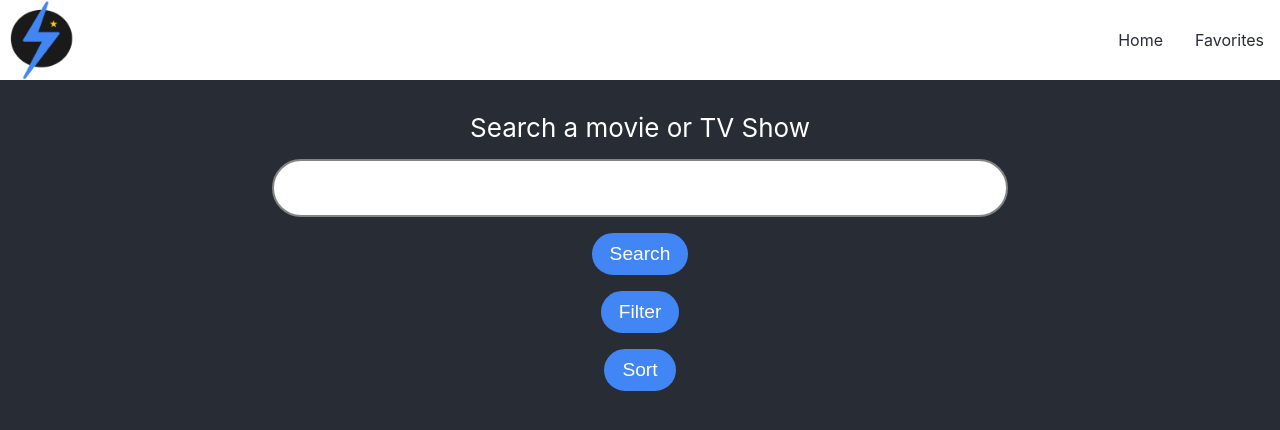
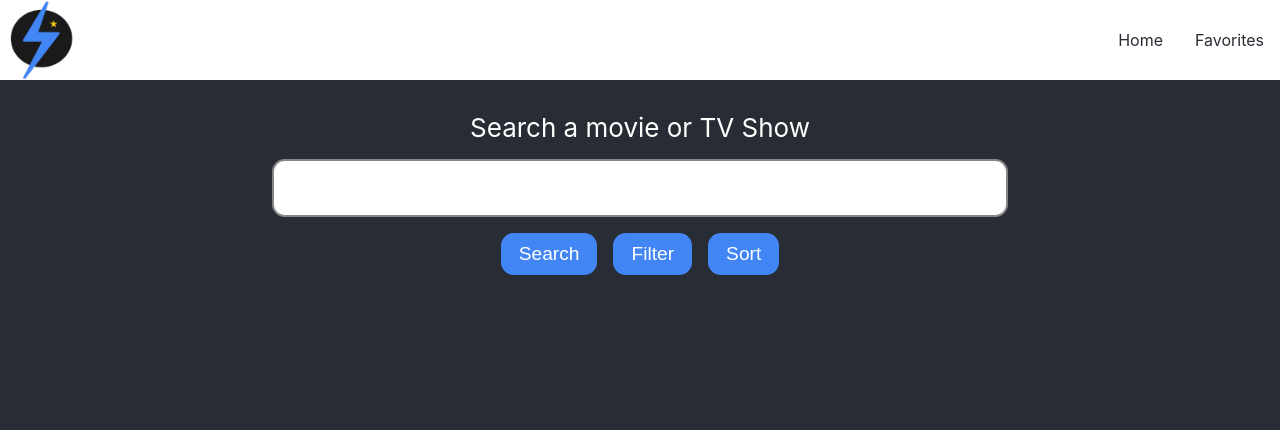
Before and after one commit to fgeo23/movies-app, a React (Create React App) app: page / in a window 1280 px wide. Shown: the top 430 px of the page. Built offline with nearby package versions, Linux system fonts and the light colour scheme.

Commit message:
Modified design of Main page Fixed application by resolving react datepicker issue Added variable for border radius of all items

```diff
--- a/package.json
+++ b/package.json
@@ -13,7 +13,7 @@
     "react-dom": "^18.2.0",
     "react-icons": "^4.11.0",
     "react-router-dom": "^6.16.0",
-    "react-scripts": "5.0.1",
+    "react-scripts": "^5.0.1",
     "sass": "^1.68.0",
     "web-vitals": "^3.4.0"
   },
--- a/src/components/Main/Main.js
+++ b/src/components/Main/Main.js
@@ -17,7 +17,7 @@ function Main(props) {
     const [genres, setGenres] = useState([]);
     const [selectedGenre, selectGenre] = useState('');
     const [selectedSortMethod, selectSort] = useState('');
-    const [startDate, setStartDate] = useState(new Date('01-01-2000'));
+    const [startDate, setStartDate] = useState(new Date('2000-01-01'));
     const [endDate, setEndDate] = useState(new Date());
 
     useEffect(() => {
@@ -65,7 +65,9 @@ function Main(props) {
                 <input type="text" name="search" className="Main-Search" />
                 <div className="Main-Controls">
                     <input type="submit" value="Search" className="btn Main-Submit" />
-                    <button onClick={toggleFilters} className="btn Main-Filters-Button">Filter</button>
+                    <button onClick={toggleFilters} className={"btn Main-Filters-Button " + (showFilters ? 'selected' : '')}>Filter</button>
+                    <button onClick={toggleSorting} className={"btn Main-Sorting-Button " + (showSorting ? 'selected' : '')}>Sort</button>
+                </div>
                 {showFilters ?
                     // Render the genres and if the genre is selected display it different from the others using the .selected class
                     <div className="Main-Filters">
@@ -78,12 +80,11 @@ function Main(props) {
                         </div>
                         <h4>Release Date</h4>
                         <div className="Main-Filters-DatePickers">
-                                <DatePicker selected={startDate} onChange={(date) => setStartDate(date)} title="Start Date" />
+                            <DatePicker dateFormat="dd-MM-yyyy" selected={startDate} onChange={(date) => setStartDate(date)} title="Start Date" />
                             until
-                                <DatePicker selected={endDate} onChange={(date) => setEndDate(date)} title="End Date" />
+                            <DatePicker dateFormat="dd-MM-yyyy" selected={endDate} onChange={(date) => setEndDate(date)} title="End Date" />
                         </div>
                     </div> : ''}
-                    <button onClick={toggleSorting} className="btn Main-Sorting-Button">Sort</button>
                 {showSorting ?
                     // Choose the sorting method and display the selected method different from the others
                     <div className="Main-Sorting">
@@ -92,7 +93,6 @@ function Main(props) {
                         <div className={`control ${selectedSortMethod === 'year' ? 'selected' : ''}`} onClick={() => selectSortMethod('year')}>Year of release</div>
                     </div>
                 : ''}
-                </div>
             </form>
             {
                 props.results.length === 0 && selectedGenre === '' ?
--- a/src/components/Main/Main.scss
+++ b/src/components/Main/Main.scss
@@ -19,7 +19,7 @@
 
 .Main-Search {
     font-size: 1.2rem;
-    border-radius: 30px;
+    border-radius: vars.$border-radix;
     border: 2px solid vars.$color-border;
     margin: 1rem;
     padding: 1rem;
@@ -28,7 +28,7 @@
 
 .Main-Submit, .Main-Filters-Button, .Main-Sorting-Button {
     display: block;
-    margin: 0 auto 1rem;
+    margin: 0 0.5rem 0.2rem;
     font-size: 1.2rem;
 
     &:hover {
@@ -43,6 +43,9 @@
 }
 
 .Main-Controls {
+    justify-content: center;
+    display: flex;
+    flex-direction: row;
     width: 100%;
 }
 .Main-Filters-Genres {
@@ -56,7 +59,7 @@
     background-color: vars.$color-blue;
     color: vars.$color-white;
     border: 2px solid vars.$color-blue;
-    border-radius: 30px;
+    border-radius: vars.$border-radix;
     cursor: pointer;
     padding: 0.5rem 1rem;
     margin: 0.5rem;
@@ -74,6 +77,8 @@
     align-items: center;
     display: flex;
     font-size: 1rem;
+    justify-content: center;
+    margin-bottom: 1rem;
     & input {
         padding: 0.5rem;
     }
--- a/src/styles/index.scss
+++ b/src/styles/index.scss
@@ -18,7 +18,7 @@ code {
   background-color: vars.$color-blue;
   color: vars.$color-white;
   border: 2px solid vars.$color-blue;
-  border-radius: 30px;
+  border-radius: vars.$border-radix;
   cursor: pointer;
   padding: 0.5rem 1rem;
   transition: background-color 0.3s ease-out;
--- a/src/styles/variables.scss
+++ b/src/styles/variables.scss
@@ -2,3 +2,5 @@ $color-dark:#282c34;
 $color-white: white;
 $color-border: rgb(133, 133, 133);
 $color-blue: #4285f4;
+
+$border-radix: 0.8rem;
```
Also changed, not shown: 1 other file (tests, documents, lock files or other folders). Lines whose indentation alone changed are shown as unchanged.
